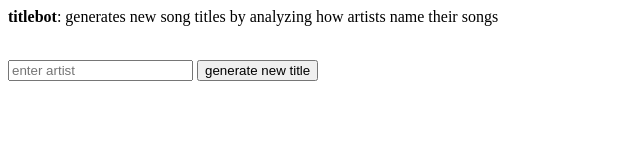
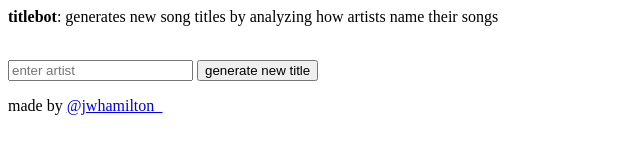
Before and after one commit to jwhamilton99/titlebot, a plain HTML site: page index.html in a window 1280 px wide. Shown: the whole page, without its empty margins (0-640 px from the left). Drawn offline with Linux system fonts and the light colour scheme.

Commit message:
index refinements

```diff
--- a/index.html
+++ b/index.html
@@ -1,6 +1,7 @@
 <html>
 	<head>
 		<script type="text/javascript" src="code.js"></script>
+		<title>titlebot</title>
 	</head>
 	<body>
 		<p><b>titlebot</b>: generates new song titles by analyzing how artists name their songs</p><br>
@@ -8,5 +9,6 @@
 		<button onclick="getLyrics()">generate new title</button>
 		<p id="out"></p>
 		<p id="progressOut"></p>
+		<p>made by <a href="https://www.twitter.com/jwhamilton_">@jwhamilton_</a></p>
 	</body>
 </html>
```
